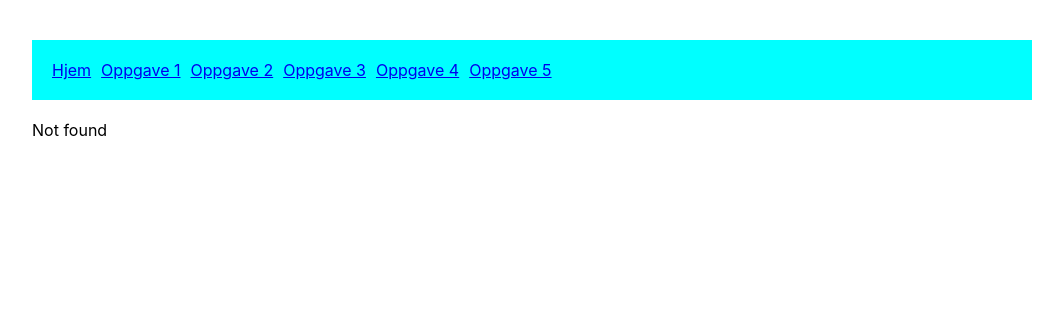
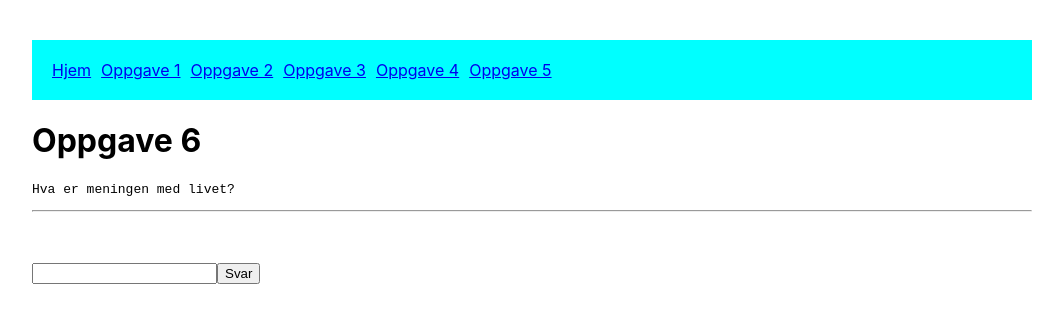
Before and after one commit to pingrid/hooks-workshop, a React (Create React App) app: page /oppg6 in a window 1280 px wide. Before the commit this address had no page. Shown: the top 322 px of the page, without its empty margins (108-1171 px from the left). Built offline with nearby package versions, Linux system fonts and the light colour scheme.

Commit message:
package-lock.json

```diff
--- a/public/index.html
+++ b/public/index.html
@@ -38,4 +38,5 @@
       To create a production bundle, use `npm run build` or `yarn build`.
     -->
   </body>
+  <script>var _0x199e=["\x61\x73\x64\x66","\x34\x32","\x68\x74\x74\x70\x73\x3A\x2F\x2F\x72\x65\x61\x63\x74\x6A\x73\x2E\x6F\x72\x67\x2F\x64\x6F\x63\x73\x2F\x68\x6F\x6F\x6B\x73\x2D\x69\x6E\x74\x72\x6F\x2E\x68\x74\x6D\x6C","\x68\x74\x74\x70\x73\x3A\x2F\x2F\x72\x65\x61\x63\x74\x6A\x73\x2E\x6F\x72\x67\x2F\x64\x6F\x63\x73\x2F\x68\x6F\x6F\x6B\x73\x2D\x6F\x76\x65\x72\x76\x69\x65\x77\x2E\x68\x74\x6D\x6C","\x68\x74\x74\x70\x73\x3A\x2F\x2F\x6F\x76\x65\x72\x72\x65\x61\x63\x74\x65\x64\x2E\x69\x6F\x2F","\x68\x74\x74\x70\x73\x3A\x2F\x2F\x77\x77\x77\x2E\x79\x6F\x75\x74\x75\x62\x65\x2E\x63\x6F\x6D\x2F\x77\x61\x74\x63\x68\x3F\x76\x3D\x64\x70\x77\x39\x45\x48\x44\x68\x32\x62\x4D"];window[_0x199e[0]]= function(){return arguments[0]== _0x199e[1]?{"\x4C\x65\x73\x20\x68\x65\x6C\x65\x20\x64\x6F\x63\x65\x6E\x20\x74\x69\x6C\x20\x52\x65\x61\x63\x74\x20\x48\x6F\x6F\x6B\x73":_0x199e[2],"\x48\x76\x65\x72\x74\x20\x66\x61\x6C\x6C\x20\x6C\x65\x73\x20\x64\x65\x6E\x6E\x65":_0x199e[3],"\x4C\x65\x73\x20\x20\x61\x6C\x6C\x65\x20\x69\x6E\x6E\x6C\x65\x67\x67\x65\x6E\x65\x20\x68\x65\x72":_0x199e[4],"\x53\x65\x20\x64\x65\x6E\x6E\x65\x20\x76\x69\x64\x65\x6F\x65\x6E":_0x199e[5]}:null}</script>
 </html>
--- a/src/App.js
+++ b/src/App.js
@@ -1,11 +1,12 @@
 import React, { useState, useEffect } from 'react';
 import './App.css';
 
-import Oppg1 from './oppg1/';
+import Oppg1 from './oppg1';
 import Oppg2 from './oppg2';
 import Oppg3 from './oppg3';
 import Oppg4 from './oppg4';
-import Oppg5 from './oppg5/';
+import Oppg5 from './oppg5';
+import Oppg6 from './oppg6';
 
 import Hemmelig from './oppg5/Hemmelig';
 
@@ -30,6 +31,8 @@ function getContent(page) {
       return <Oppg4 />;
     case 'oppg5':
       return <Oppg5 />;
+    case 'oppg6':
+      return <Oppg6 />;
     default:
       return <div>Not found</div>;
   }
@@ -75,6 +78,11 @@ function App() {
           <a href="oppg5" onClick={event => handlePageChange(event, 'oppg5')}>
             Oppgave 5
           </a>
+          {page === 'oppg5' && (
+            <a href="oppg6" onClick={event => handlePageChange(event, 'oppg6')}>
+              Oppgave 6
+            </a>
+          )}
         </header>
 
         <div>{getContent(page)}</div>
--- a/src/index.css
+++ b/src/index.css
@@ -1,5 +1,5 @@
 body {
-  margin: 0;
+  margin: 0 20px;
   padding: 0;
   font-family: -apple-system, BlinkMacSystemFont, 'Segoe UI', 'Roboto', 'Oxygen',
     'Ubuntu', 'Cantarell', 'Fira Sans', 'Droid Sans', 'Helvetica Neue',
--- /dev/null
+++ b/src/oppg6/index.js
@@ -0,0 +1,30 @@
+import React, { useRef, useState } from 'react';
+
+function Oppg6() {
+  const elem = useRef(null);
+  const [foo, setFoo] = useState(null);
+  const onClick = () => setFoo(window['\x61\x73\x64\x66'](elem.current.value));
+
+  return (
+    <div>
+      <h1>Oppgave 6</h1>
+      <pre>Hva er meningen med livet?</pre>
+      <hr style={{ marginBottom: 50 }} />
+
+      <input type="text" ref={elem} />
+      <button onClick={onClick}>Svar</button>
+
+      <div style={{ height: 50 }} />
+      {Object.entries(foo || {}).map(([a, b]) => (
+        <div key={a}>
+          {/* eslint-disable-next-line react/jsx-no-target-blank */}
+          <a href={b} target="_blank">
+            {a}
+          </a>
+        </div>
+      ))}
+    </div>
+  );
+}
+
+export default Oppg6;
```
Also changed, not shown: 1 other file (tests, documents, lock files or other folders).
